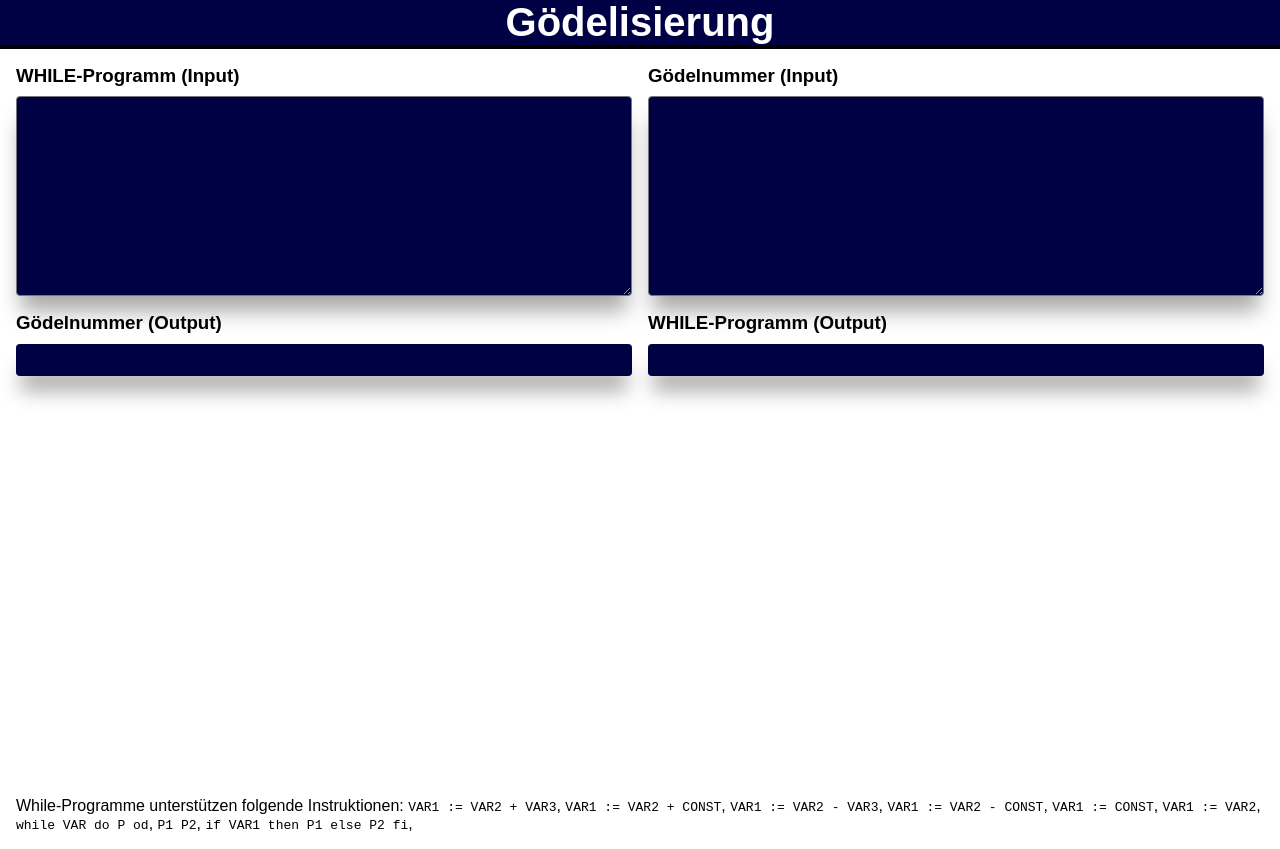
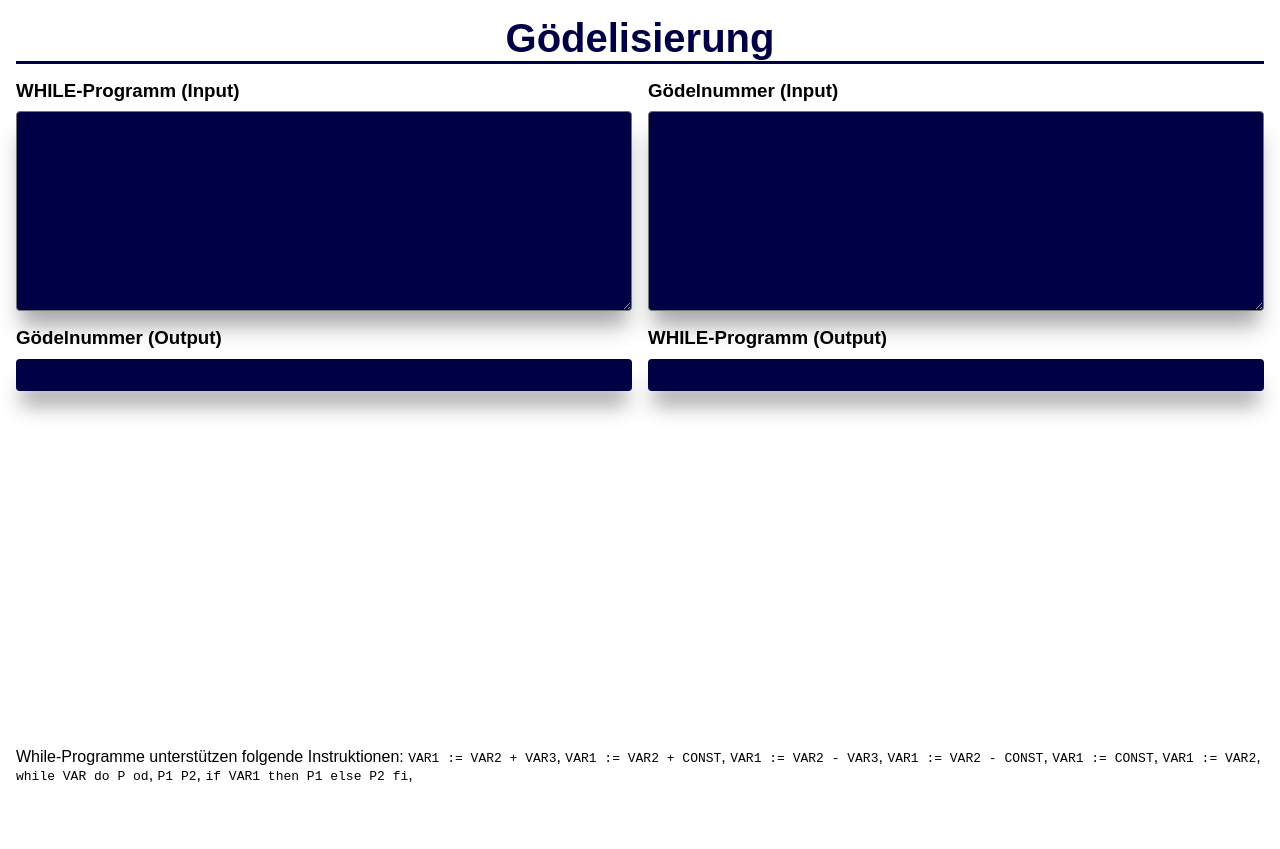
Before and after one commit to Pflyg/pflyg.github.io, a website: page Goedel/index.html in a window 1280 px wide. After the commit the page ends 800 px from the top, so only its background shows below. Drawn offline with Linux system fonts and the light colour scheme.

Commit message:
visual improvs

```diff
--- a/Goedel/index.html
+++ b/Goedel/index.html
@@ -22,20 +22,23 @@
     padding: 1em;
     display: grid;
     grid-template-columns: 1fr 1fr;
-    grid-template-rows: min-content 1fr min-content;
+    grid-template-rows: min-content min-content 1fr min-content;
     gap: 1em;
     grid-template-areas:
+    "H H"
     "P G"
     "OP OG"
     "EXPL EXPL";
 }
 h1 {
-  /*text-shadow: 1px 0 0 white, 2px 0 0 #ff0303, 3px 0 0 #610dff, 4px 0 0 #27b13e;*/
+  /*text-shadow: 1px 0 0 white, 2px 0 0 #ff0303, 3px 0 0 #610dff, 4px 0 0 #27b13e;
   color: white;
-  background: #004;
-  border-bottom: 4px solid black;
+  background: #004;*/
+  color: #004;
+  border-bottom: 3px solid #004;
     text-align: center;
     font-size: 2.5em;
+    grid-area: H;
     margin: 0;
 }
     pre.out, textarea{
@@ -62,8 +65,8 @@ h1 {
   </style>
 </head>
 <body>
-  <h1>Gödelisierung</h1>
   <div id="wrapper">
+    <h1>Gödelisierung</h1>
     <div class="P">
       <h3>WHILE-Programm (Input)</h3>
       <textarea id ="in"></textarea>
```
